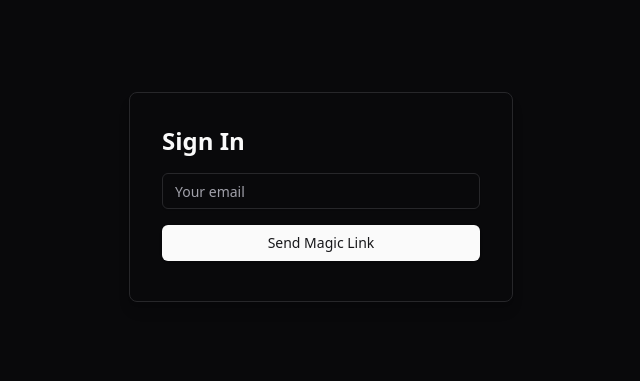
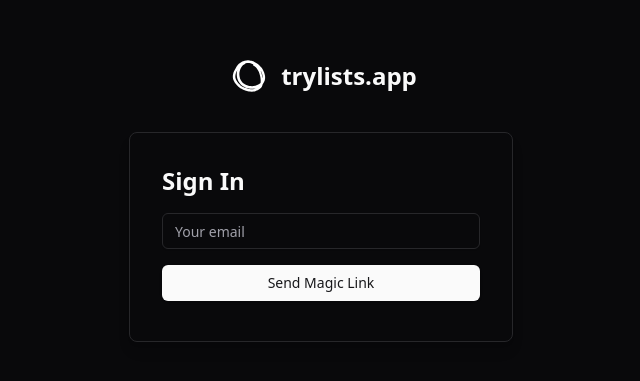
Before and after one commit to PabloDinella/lists, a React (Vite) app: page /sign-in in a window 1280 px wide. Shown: the part 203-584 px from the top of the page, without its empty margins (319-959 px from the left). Built offline with nearby package versions, Linux system fonts and the light colour scheme; no server answers.

Commit message:
feat: add logo and link to homepage in sign-in component

```diff
--- a/src/components/sign-in.tsx
+++ b/src/components/sign-in.tsx
@@ -1,9 +1,10 @@
 import { useState } from "react";
-import { useNavigate } from "react-router-dom";
+import { useNavigate, Link } from "react-router-dom";
 import { supabase } from "@/lib/supabase";
 import { useAuth } from "@/hooks/use-auth";
 import { Input } from "./ui/input";
 import { Button } from "./ui/button";
+import { Logo } from "./ui/logo";
 
 export function SignIn({ onSignIn }: { onSignIn?: () => void }) {
   const navigate = useNavigate();
@@ -41,6 +42,17 @@ export function SignIn({ onSignIn }: { onSignIn?: () => void }) {
 
   return (
     <div className="flex flex-col items-center justify-center min-h-screen bg-background">
+      {/* Logo Header */}
+      <div className="mb-8">
+        <Link
+          to="/"
+          className="flex items-center gap-2 transition-opacity hover:opacity-80"
+        >
+          <Logo width={48} height={48} />
+          <span className="text-2xl font-bold">trylists.app</span>
+        </Link>
+      </div>
+
       {isAuthenticated ? (
         <div className="bg-card border border-border shadow-lg rounded-lg p-8 w-full max-w-sm text-center">
           <h2 className="text-2xl font-bold mb-4 text-foreground">Welcome back!</h2>
```
